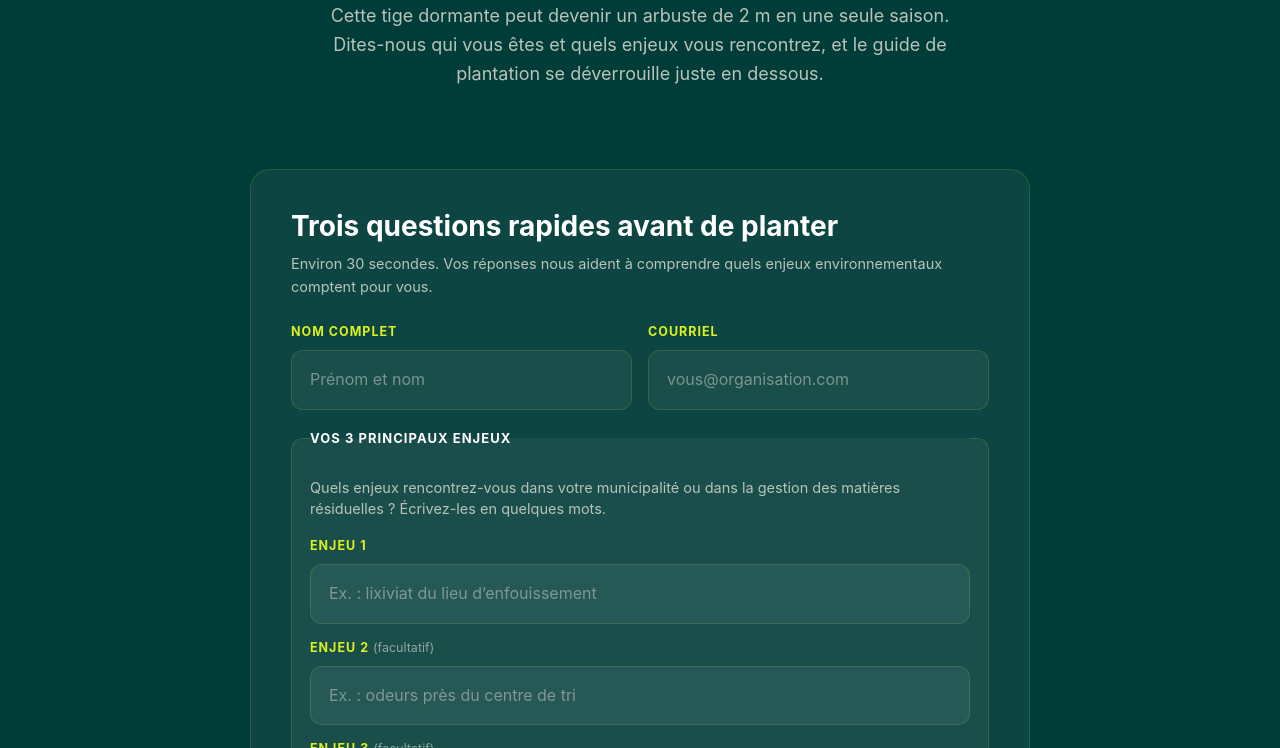
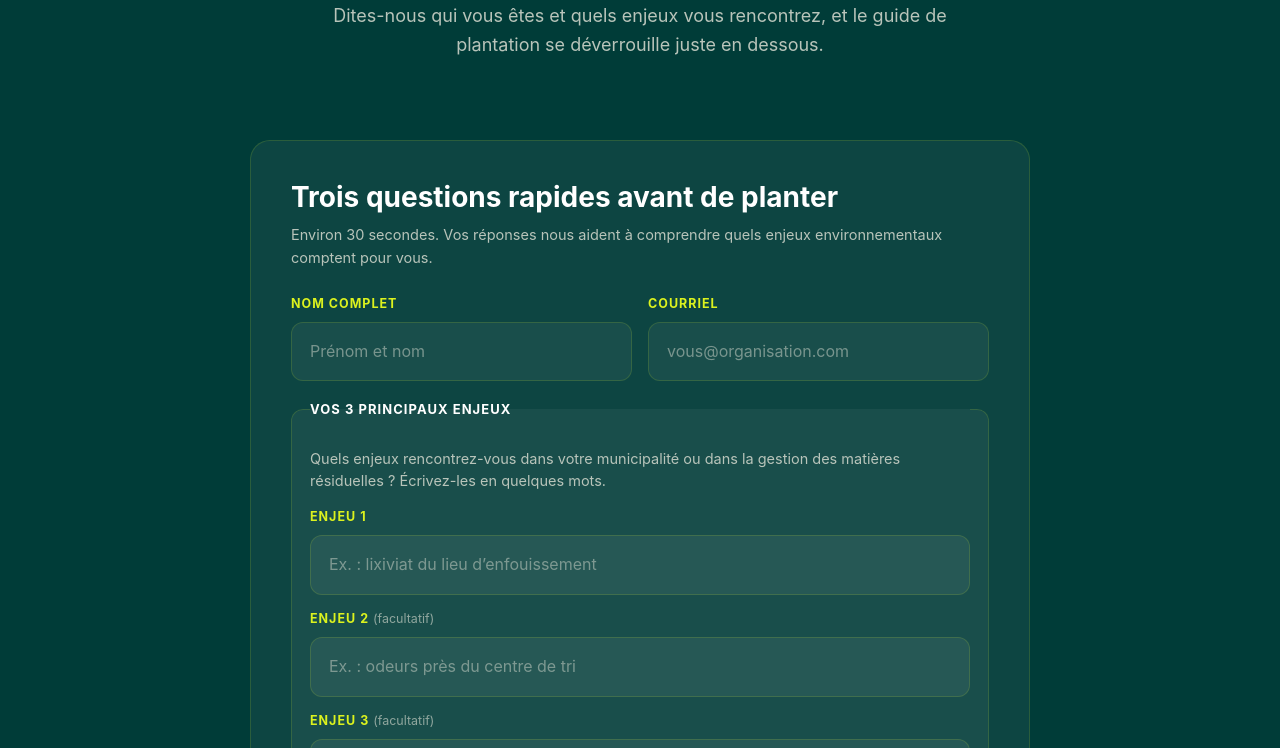
Before and after one commit to jverryramo/bouture, a plain HTML site: page index.html in a window 1280 px wide. Shown: the part 352-1100 px from the top of the page. Drawn offline with Linux system fonts and the light colour scheme.

Commit message:
Retire la phrase d'accroche sur la croissance

```diff
--- a/index.html
+++ b/index.html
@@ -124,7 +124,7 @@
     <div class="container">
       <span class="eyebrow">Merci de votre visite</span>
       <h1>Votre bouture de saule,<br><em>prête à planter</em>.</h1>
-      <p class="lead">Cette tige dormante peut devenir un arbuste de 2 m en une seule saison. Dites-nous qui vous êtes et quels enjeux vous rencontrez, et le guide de plantation se déverrouille juste en dessous.</p>
+      <p class="lead">Dites-nous qui vous êtes et quels enjeux vous rencontrez, et le guide de plantation se déverrouille juste en dessous.</p>
     </div>
   </section>
 
```
